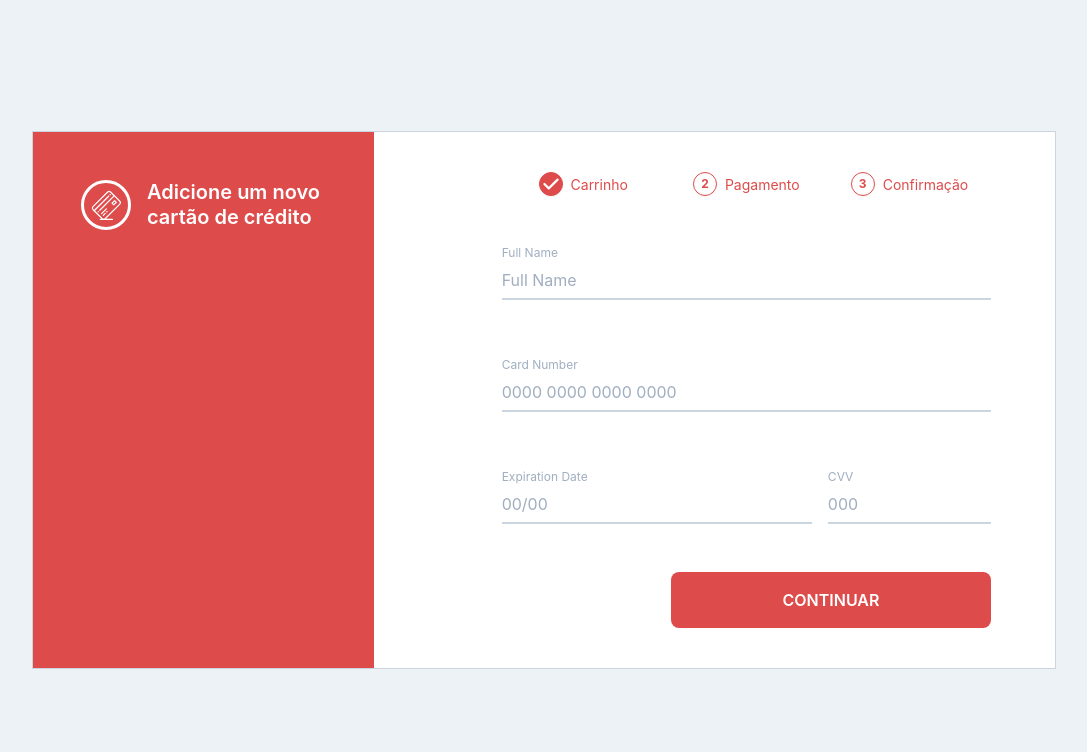
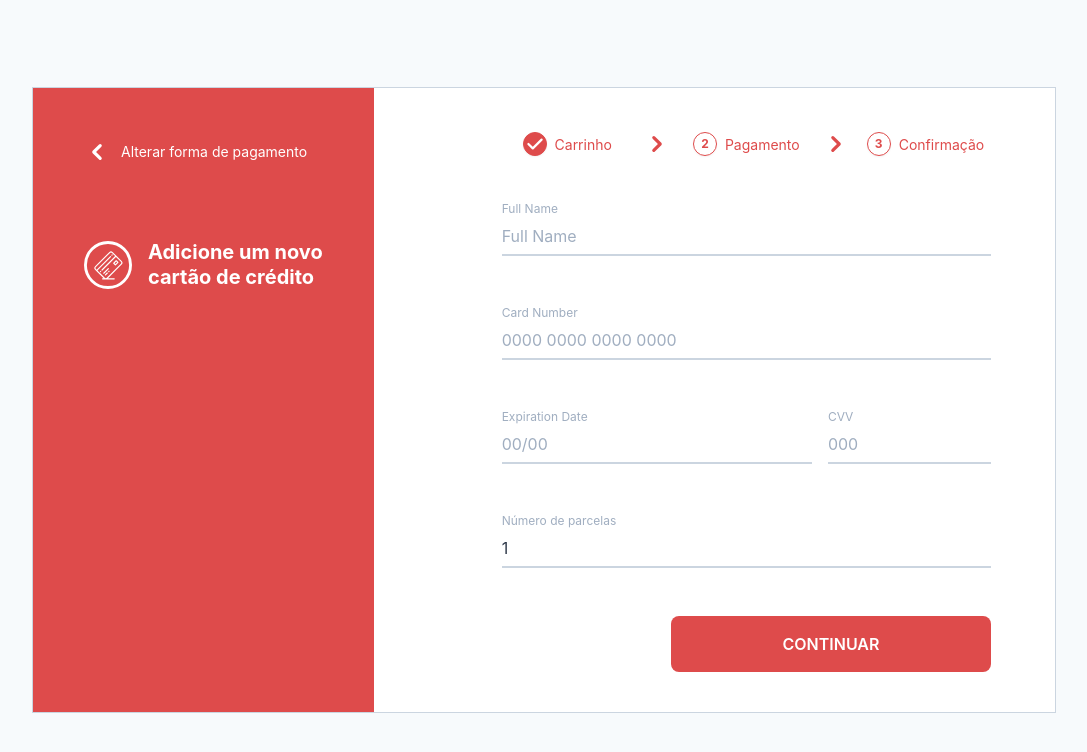
Before and after one commit to gustavomonjardim/checkout-form, a React (Create React App) app: page / in a window 1280 px wide. Shown: the top 752 px of the page, without its empty margins (96-1183 px from the left). Built offline with nearby package versions, Linux system fonts and the light colour scheme; the HTML template or start-up script is replaced by a standard one.

Commit message:
feat(checkoutform): adiciona botões, icon e inputs

```diff
--- a/src/App.js
+++ b/src/App.js
@@ -11,7 +11,7 @@ function App() {
     fullName: '',
     expirationDate: '',
     cvv: '',
-    installments: 0,
+    installments: 1,
   });
 
   const submitPaymentData = (data) => {
@@ -19,7 +19,7 @@ function App() {
   };
 
   return (
-    <div className="bg-gray-200 min-w-screen min-h-screen flex items-center justify-center">
+    <div className="bg-gray-100 min-w-screen min-h-screen flex items-center justify-center">
       <FormProvider
         initialValues={paymentData}
         onSubmit={submitPaymentData}
--- /dev/null
+++ b/src/assets/svg/Chevron.js
@@ -0,0 +1,25 @@
+import React from 'react';
+
+export const ChevronLeft = () => {
+  return (
+    <svg viewBox="0 0 20 20" fill="currentColor">
+      <path
+        fillRule="evenodd"
+        d="M12.707 5.293a1 1 0 010 1.414L9.414 10l3.293 3.293a1 1 0 01-1.414 1.414l-4-4a1 1 0 010-1.414l4-4a1 1 0 011.414 0z"
+        clipRule="evenodd"
+      />
+    </svg>
+  );
+};
+
+export const ChevronRight = () => {
+  return (
+    <svg viewBox="0 0 20 20" fill="currentColor">
+      <path
+        fillRule="evenodd"
+        d="M7.293 14.707a1 1 0 010-1.414L10.586 10 7.293 6.707a1 1 0 011.414-1.414l4 4a1 1 0 010 1.414l-4 4a1 1 0 01-1.414 0z"
+        clipRule="evenodd"
+      />
+    </svg>
+  );
+};
--- a/src/assets/svg/CreditCardIcon.js
+++ b/src/assets/svg/CreditCardIcon.js
@@ -2,7 +2,7 @@ import React from 'react';
 
 function SvgComponent(props) {
   return (
-    <svg width={50} height={50} viewBox="0 0 50 50" {...props}>
+    <svg viewBox="0 0 50 50" {...props}>
       <defs>
         <style>{'.prefix__b{fill:#fff}'}</style>
       </defs>
--- a/src/components/CheckoutForm/checkoutForm.js
+++ b/src/components/CheckoutForm/checkoutForm.js
@@ -1,11 +1,12 @@
 import React, { useState } from 'react';
 
+import { ChevronLeft } from '../../assets/svg/Chevron';
 import CreditCardIcon from '../../assets/svg/CreditCardIcon';
 import { useForm } from '../../context/FormContext';
 import { cardNumberMask, cardDateMask } from '../../services/maskService';
 import Button from '../Button';
 // import CreditCard from '../CreditCard';
-import Step from '../Step';
+import Step, { StepSeparator } from '../Step';
 import TextInput from '../TextInput';
 
 const CheckoutForm = () => {
@@ -14,26 +15,45 @@ const CheckoutForm = () => {
 
   return (
     <div className="w-full max-w-screen-lg h-screen flex flex-col bg-white border border-solid border-gray-400 md:h-auto md:flex-row md:mx-8">
-      <div className="relative w-full p-12 bg-primary md:w-1/3">
+      <div className="relative w-full px-5 py-12 bg-primary md:w-1/3 md:p-8 lg:p-12">
+        <div className="hidden md:flex md:flex-row md:items-center md:pb-12">
+          <div className="text-white h-8 w-8 mr-2">
+            <ChevronLeft />
+          </div>
+          <span className="text-white text-sm leading-tight">Alterar forma de pagamento</span>
+        </div>
+
+        <div className="w-full relative align-middle mb-6">
+          <div className="absolute top-0 left-0 text-white h-8 w-8 mr-2 md:hidden">
+            <ChevronLeft />
+          </div>
+          <p className="text-white text-center text-sm leading-8 md:hidden">
+            <span className="font-bold">Etapa 2</span> de 3
+          </p>
+        </div>
+
         <div className="flex flex-row items-center justify-center pb-8">
-          <div className="mr-4">
+          <div className=" w-10 h-10 mr-4 lg:w-12 lg:h-12 flex-shrink-0">
             <CreditCardIcon />
           </div>
-          <h2 className="text-white text-lg md:text-xl font-semibold leading-tight">
-            Adicione um novo cartão de crédito
+          <h2 className="text-white text-lg lg:text-xl font-bold leading-tight">
+            Adicione um novo {<br />} cartão de crédito
           </h2>
         </div>
+
         {/* <div className="flex items-center justify-center -mb-40 md:mb-0 md:-mr-24 lg:-mr-32">
           <CreditCard flipped={values.cvv?.length > 0} />
         </div> */}
       </div>
-      <div className="w-full p-10 bg-white md:h-full md:w-2/3  lg:px-16 lg:pl-32">
-        <div className="hidden md:w-full md:flex md:flex-row">
+      <div className="w-full flex-1 flex flex-col justify-end p-10 bg-white overflow-y-scroll md:h-full md:w-2/3  lg:px-16 lg:pl-32">
+        <div className="hidden md:w-full md:flex md:flex-row md:items-center">
           <Step title="Carrinho" number="1" checked={step >= 1} onClick={() => setStep(0)} />
+          <StepSeparator />
           <Step title="Pagamento" number="2" checked={step >= 2} onClick={() => setStep(1)} />
+          <StepSeparator />
           <Step title="Confirmação" number="3" checked={step >= 3} onClick={() => setStep(2)} />
         </div>
-        <div className="md:pt-10">
+        <div className="pt-48 md:pt-8">
           <TextInput
             id="fullName"
             placeholder="Full Name"
@@ -44,7 +64,7 @@ const CheckoutForm = () => {
             error={touched['fullName'] ? errors['fullName'] : null}
           />
         </div>
-        <div className="pt-10">
+        <div className="pt-6 md:pt-8">
           <TextInput
             id="cardNumber"
             placeholder="0000 0000 0000 0000"
@@ -57,7 +77,7 @@ const CheckoutForm = () => {
             error={touched['cardNumber'] ? errors['cardNumber'] : null}
           />
         </div>
-        <div className="w-full flex flex-wrap pt-10">
+        <div className="w-full flex flex-wrap pt-6 md:pt-8">
           <div className="w-2/3 pr-4">
             <TextInput
               id="expirationDate"
@@ -84,6 +104,17 @@ const CheckoutForm = () => {
             />
           </div>
         </div>
+        <div className="pt-6 md:pt-8">
+          <TextInput
+            id="installments"
+            placeholder="Número de parcelas"
+            label="Número de parcelas"
+            value={values.installments}
+            onChange={handleChange('installments')}
+            onBlur={handleBlur('installments')}
+            error={touched['installments'] ? errors['installments'] : null}
+          />
+        </div>
         <div className="w-full mt-10 flex justify-center md:justify-end">
           <div className="w-full md:max-w-xs">
             <Button text="Continuar" onClick={submitForm} loading={false} />
--- a/src/components/Step/Step.js
+++ b/src/components/Step/Step.js
@@ -3,6 +3,15 @@ import propTypes from 'prop-types';
 import React from 'react';
 
 import Check from '../../assets/svg/Check';
+import { ChevronRight } from '../../assets/svg/Chevron';
+
+export const StepSeparator = () => {
+  return (
+    <div className="w-8 h-8 mx-2 text-primary flex-shrink-0">
+      <ChevronRight />
+    </div>
+  );
+};
 
 const Step = ({ title, number, checked, onClick }) => {
   const stepClass = classNames(
@@ -15,14 +24,14 @@ const Step = ({ title, number, checked, onClick }) => {
   );
 
   return (
-    <div className="flex-1 flex flex-row justify-center items-center">
+    <div className="flex-1 flex flex-col justify-center items-center lg:flex-row">
       <div className={stepClass}>
         {!checked && <span className="font-bold text-xs text-primary">{number}</span>}
         {checked && <Check />}
       </div>
       <button
         onClick={checked ? onClick : () => {}}
-        className="text-primary text-sm text-center ml-2 focus:outline-none"
+        className="text-primary text-sm text-center mt-2 focus:outline-none lg:ml-2 lg:mt-0"
       >
         {title}
       </button>
--- a/src/components/Step/index.js
+++ b/src/components/Step/index.js
@@ -1 +1 @@
-export { default } from './Step';
+export { default, StepSeparator } from './Step';
```
